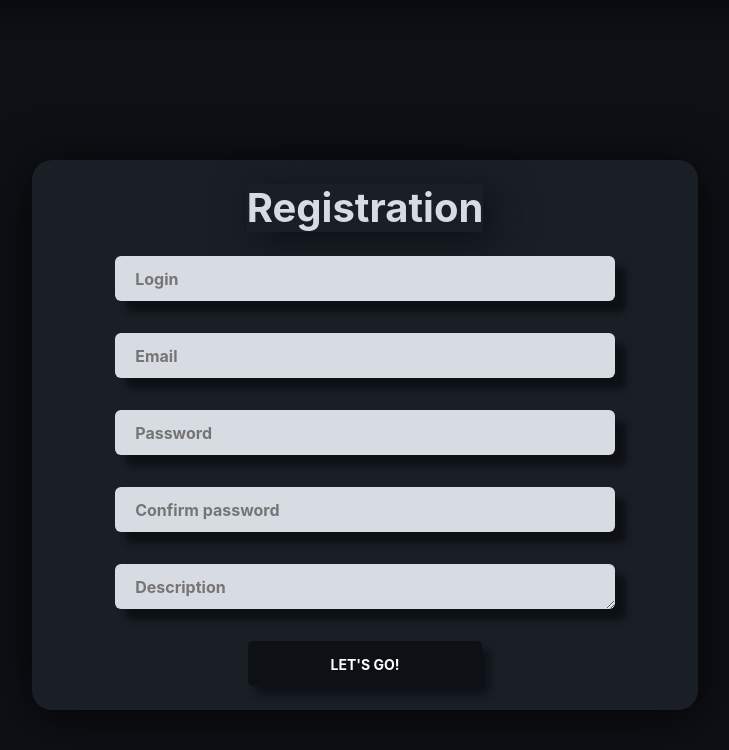
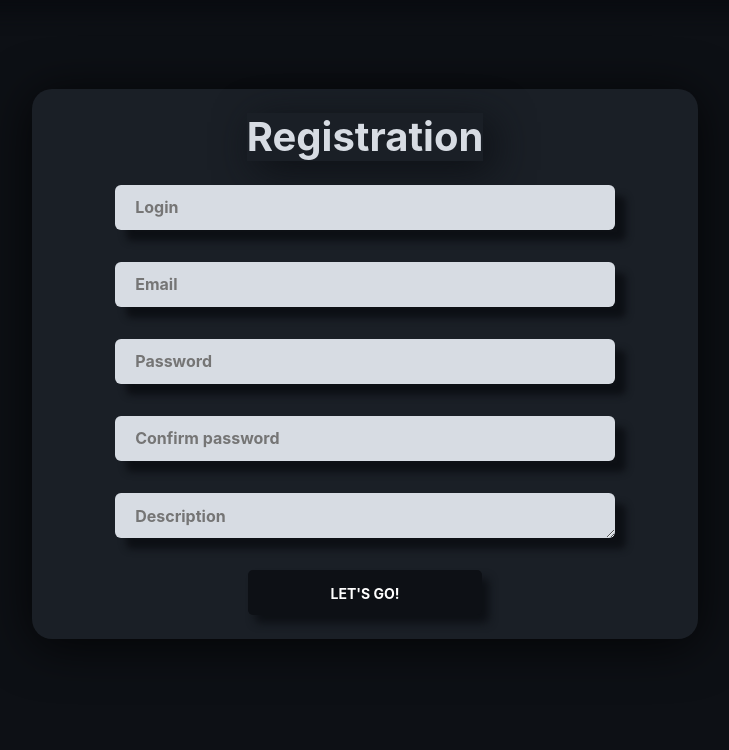
Before and after one commit to azya0/CodeSpirit, a Flask app: page /registration in a window 1280 px wide. Shown: the part 50-800 px from the top of the page, without its empty margins (275-1004 px from the left). Run offline with Flask 2, Linux system fonts and the light colour scheme; some libraries are stand-ins or nearby versions.

Commit message:
design 3.1.1: bugfix (m-t)

```diff
--- a/static/style.css
+++ b/static/style.css
@@ -169,7 +169,7 @@ input:-webkit-autofill:active {
     border-radius: 20px;
     color: #d7dce3;
     background-color: #1a1f26;
-    margin-top: 10rem!important;
+    margin-top: 8%!important;
     margin-left: auto;
     margin-right: auto;
     padding-bottom: 1.5rem!important;
```
